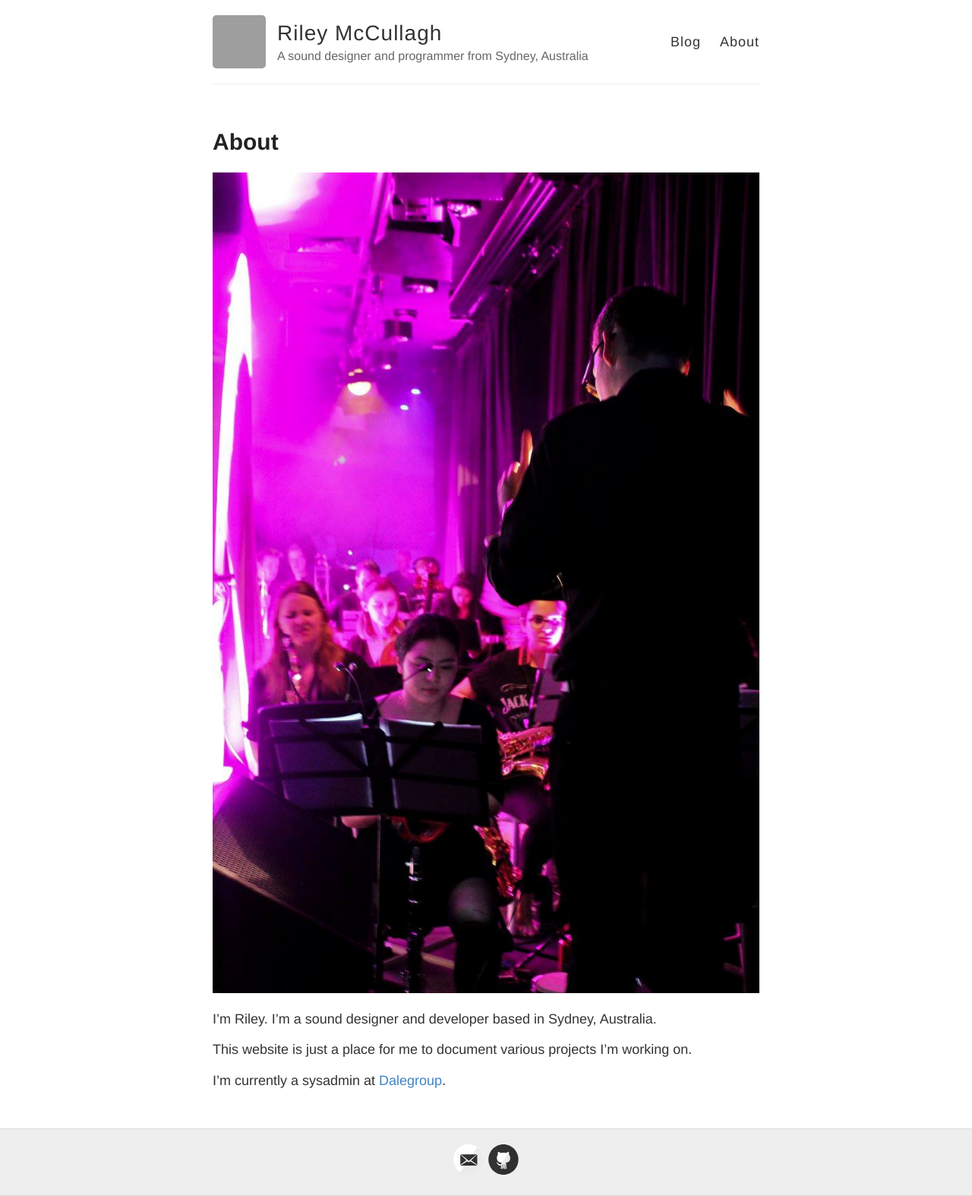
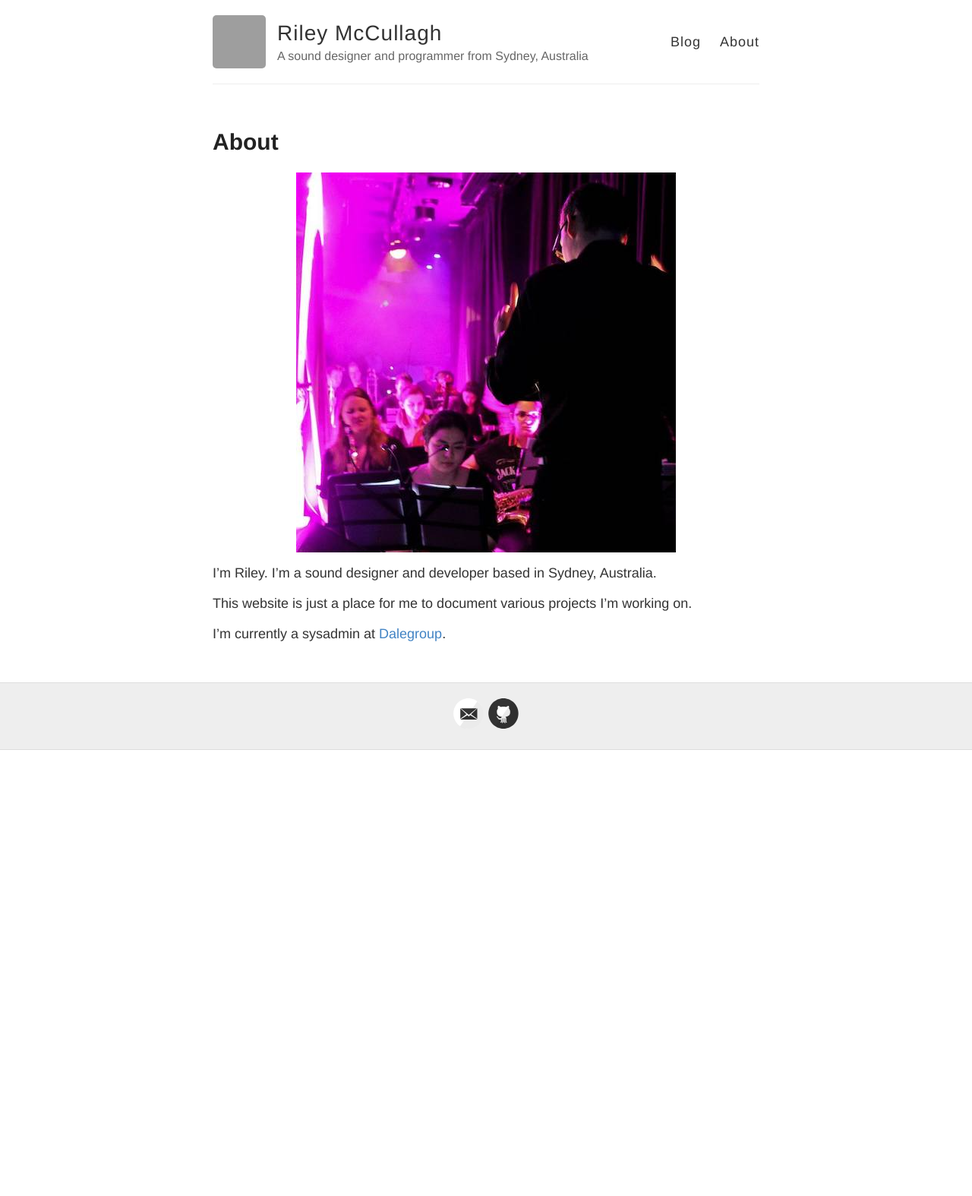
Before and after one commit to rileymccullagh/portfolio, a Jekyll site: the page built from docs/about.md, in a window 1280 px wide. Shown: the whole page at 76% size. Built offline with Jekyll 4.4.1, drawn with Linux system fonts in a browser that asks for light colours; after the commit the page ends 987 px from its top, so only the background shows below that; grey boxes are pictures that could not be loaded.

Commit message:
centred about image

```diff
--- a/docs/about.md
+++ b/docs/about.md
@@ -4,7 +4,7 @@ title: About
 permalink: /about/
 ---
 
-![Riley McCullagh]({{ site.baseurl }}/images/hairspray.jpg)
+![Riley McCullagh]({{ site.baseurl }}/images/hairspray.jpg){: .centred-image }
 
 I'm Riley. I'm a sound designer and developer based in Sydney, Australia.
 
```
Also changed, not shown: docs/images/hairspray.jpg.
